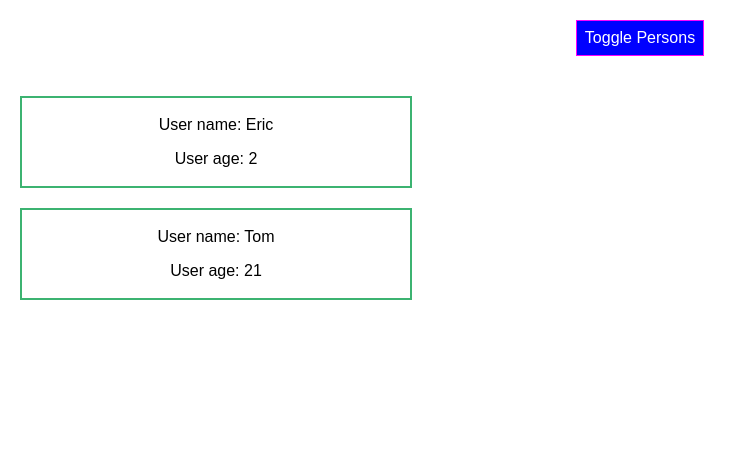
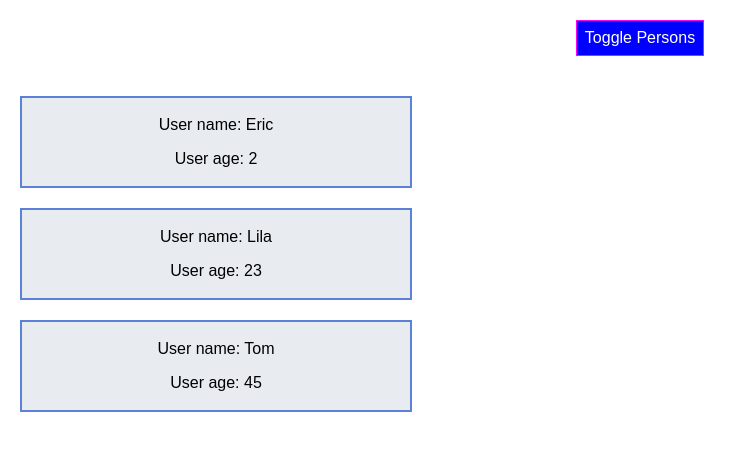
Before and after one commit to IrynaSribna/react-course, a React (Create React App) app: page / in a window 1280 px wide. Both pictures are taken after a click on the button "Toggle Persons". Shown: the top 450 px of the page, without its empty margins (0-747 px from the left). Built offline with nearby package versions, Linux system fonts and the light colour scheme.

Commit message:
Output lists

```diff
--- a/src/App.js
+++ b/src/App.js
@@ -5,6 +5,11 @@ import Person from'./Person/Person'
 
 class App extends Component {
   state = {
+    persons: [
+      {name: 'Eric', age: '2'},
+      {name: 'Lila', age: '23'},
+      {name: 'Tom',  age : '45'}
+    ],
     userName: 'Tom',
     showPersons: false
   }
@@ -29,9 +34,12 @@ class App extends Component {
     if (this.state.showPersons) {
         persons = (
           <div>
-              <Person name="Eric" age="2"/>
-              <Person name={this.state.userName} age="21"/>
-            </div>
+            {this.state.persons.map(person => {
+              return <Person
+                name={person.name}
+                age={person.age} />
+            })}
+          </div>
         );
     }
     return (
--- a/src/Person/Person.css
+++ b/src/Person/Person.css
@@ -1,6 +1,7 @@
 .Person {
     width: 30%;
-    border: 2px solid mediumseagreen;
+    border: 2px solid rgb(91, 130, 214);
+    background-color: rgb(232, 236, 241);
     padding: 2px;
     margin: 20px;
     text-align: center;
```
